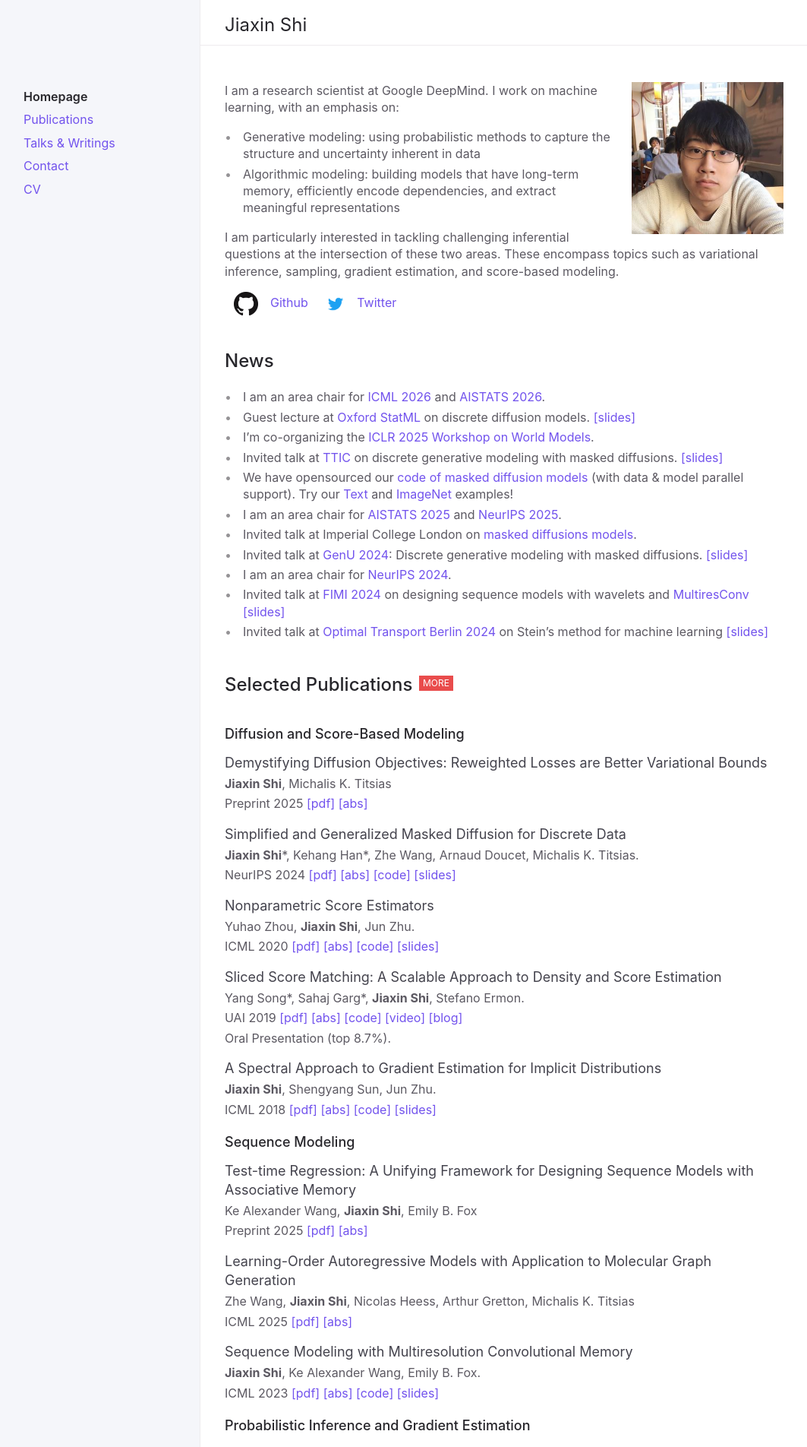
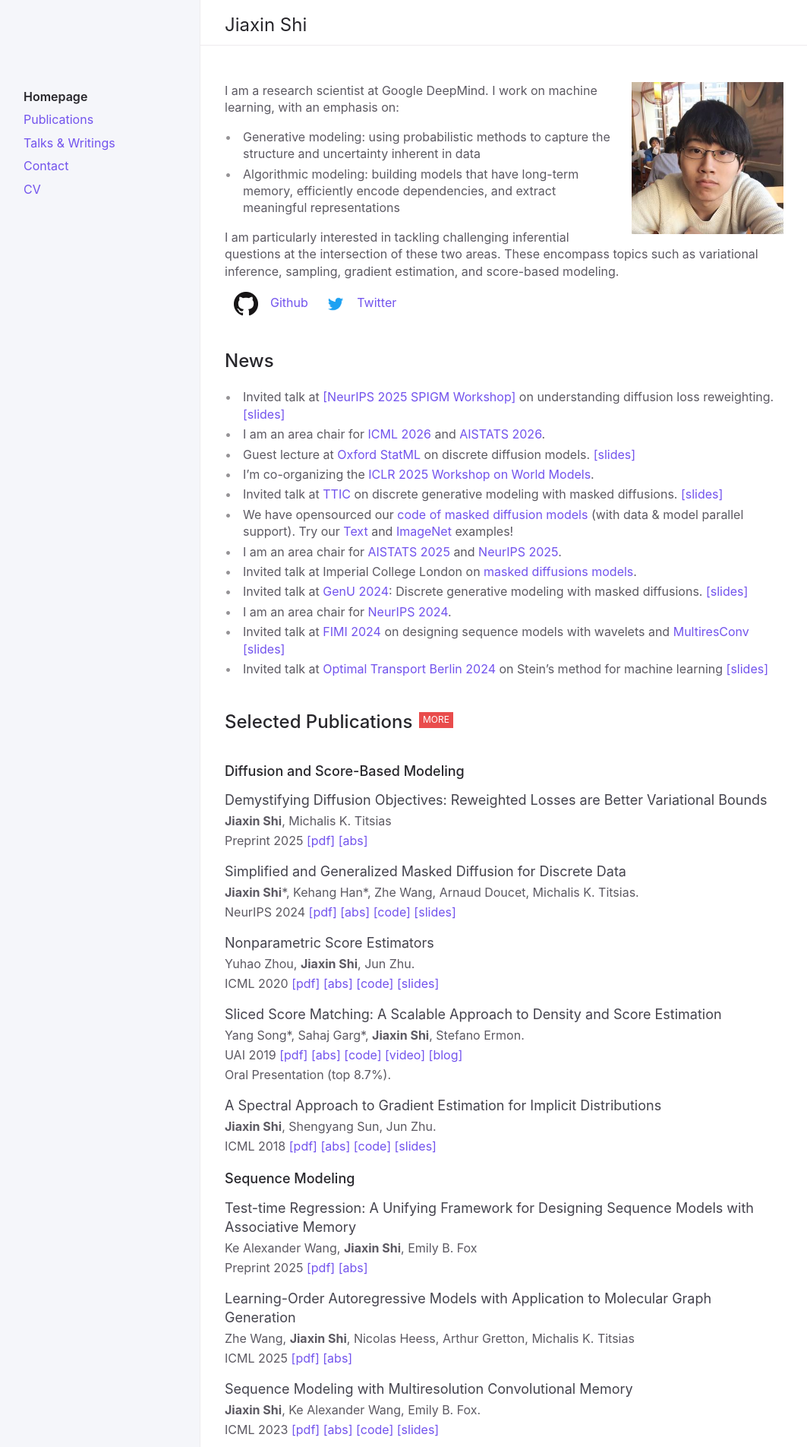
Before and after one commit to thjashin/thjashin.github.io, a Jekyll site: the page built from index.md, in a window 1280 px wide. Shown: the top 1904 px of the page at 76% size, without its empty margins (92-1155 px from the left). Built offline with Jekyll 4.4.1, drawn with Linux system fonts in a browser that asks for light colours.

Commit message:
Update index.md

```diff
--- a/index.md
+++ b/index.md
@@ -38,6 +38,7 @@ I received my B.E. in Computer Science at Tsinghua University.
 ## News
 {: .d-inline-block :}
 
+* Invited talk at [[NeurIPS 2025 SPIGM Workshop]](https://spigmworkshopv3.github.io/) on understanding diffusion loss reweighting. [[slides]](https://thjashin.github.io/talks/neurips25_spigm_talk.pdf)
 * I am an area chair for [ICML 2026](https://neurips.cc/Conferences/2026) and [AISTATS 2026](https://aistats.org/aistats2026/index.html).
 * Guest lecture at [Oxford StatML](https://www.ox.ac.uk/admissions/graduate/courses/statistics-machine-learning) on discrete diffusion models. [[slides]](https://thjashin.github.io/talks/discrete_diffusion_intro_oxford.pdf)
 * I'm co-organizing the [ICLR 2025 Workshop on World Models](https://sites.google.com/view/worldmodel-iclr2025/).
```
